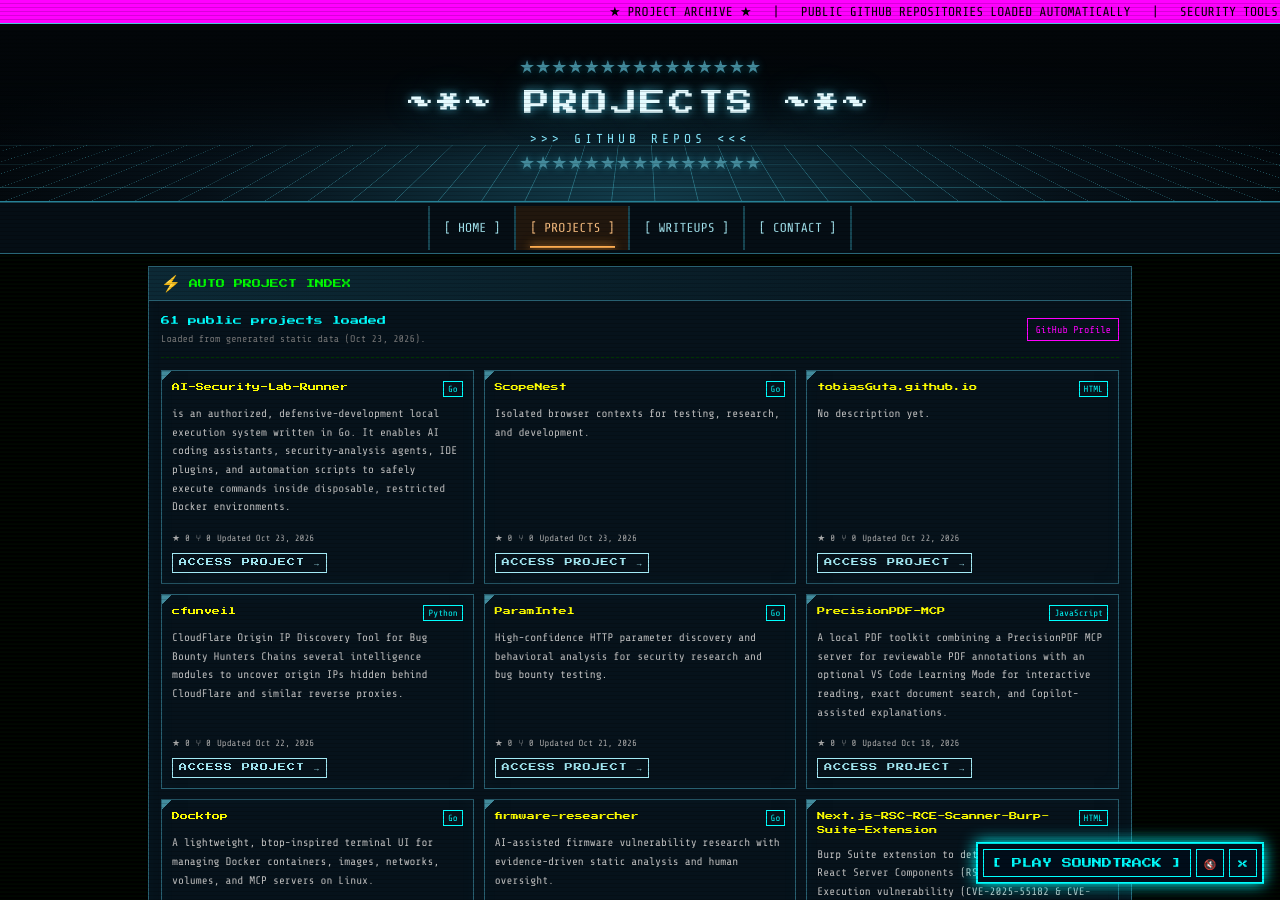
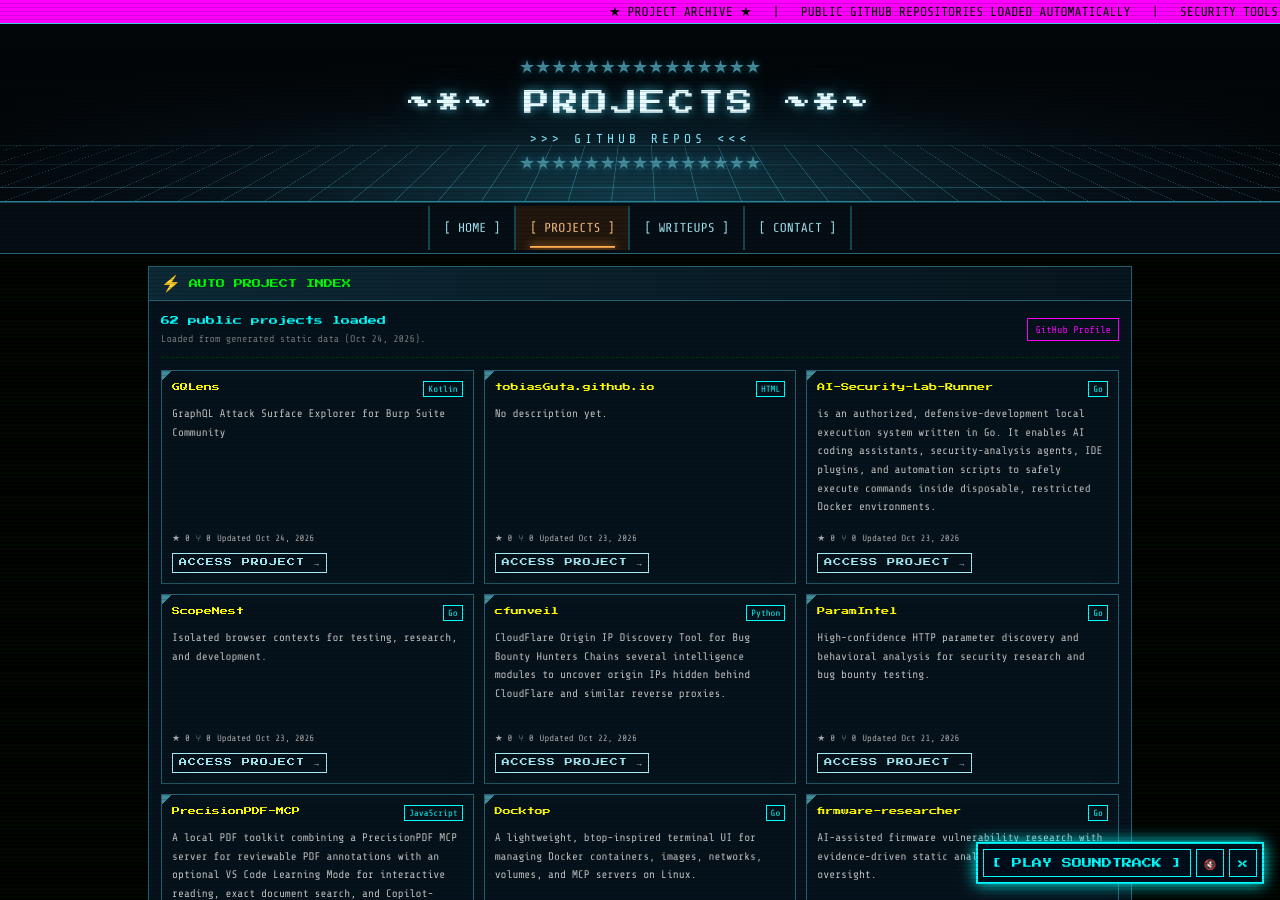
Before and after one commit to tobiasGuta/tobiasGuta.github.io, a Jekyll site: the page built from projects.html, in a window 1280 px wide and 900 px high. Built offline with Jekyll 4.4.1, drawn with Linux system fonts in a browser that asks for light colours; part of the change alters nothing that is shown.

Commit message:
Update generated project data

```diff
--- a/assets/data/projects.json
+++ b/assets/data/projects.json
@@ -1,8 +1,34 @@
 {
   "owner": "tobiasGuta",
   "source": "github_api",
-  "generated_at": "2026-10-23T13:23:56.291984+00:00",
+  "generated_at": "2026-10-24T12:39:45.598151+00:00",
   "projects": [
+    {
+      "name": "GQLens",
+      "description": "GraphQL Attack Surface Explorer for Burp Suite Community",
+      "html_url": "https://github.com/tobiasGuta/GQLens",
+      "homepage": null,
+      "language": "Kotlin",
+      "topics": [],
+      "stargazers_count": 0,
+      "forks_count": 0,
+      "updated_at": "2026-10-24T03:53:59Z",
+      "fork": false,
+      "archived": false
+    },
+    {
+      "name": "tobiasGuta.github.io",
+      "description": null,
+      "html_url": "https://github.com/tobiasGuta/tobiasGuta.github.io",
+      "homepage": null,
+      "language": "HTML",
+      "topics": [],
+      "stargazers_count": 0,
+      "forks_count": 0,
+      "updated_at": "2026-10-23T13:24:00Z",
+      "fork": false,
+      "archived": false
+    },
     {
       "name": "AI-Security-Lab-Runner",
       "description": "is an authorized, defensive-development local execution system written in Go. It enables AI coding assistants, security-analysis agents, IDE plugins, and automation scripts to safely execute commands inside disposable, restricted Docker environments.",
@@ -26,19 +52,6 @@
       "stargazers_count": 0,
       "forks_count": 0,
       "updated_at": "2026-10-23T01:13:58Z",
-      "fork": false,
-      "archived": false
-    },
-    {
-      "name": "tobiasGuta.github.io",
-      "description": null,
-      "html_url": "https://github.com/tobiasGuta/tobiasGuta.github.io",
-      "homepage": null,
-      "language": "HTML",
-      "topics": [],
-      "stargazers_count": 0,
-      "forks_count": 0,
-      "updated_at": "2026-10-22T13:59:27Z",
       "fork": false,
       "archived": false
     },
```
